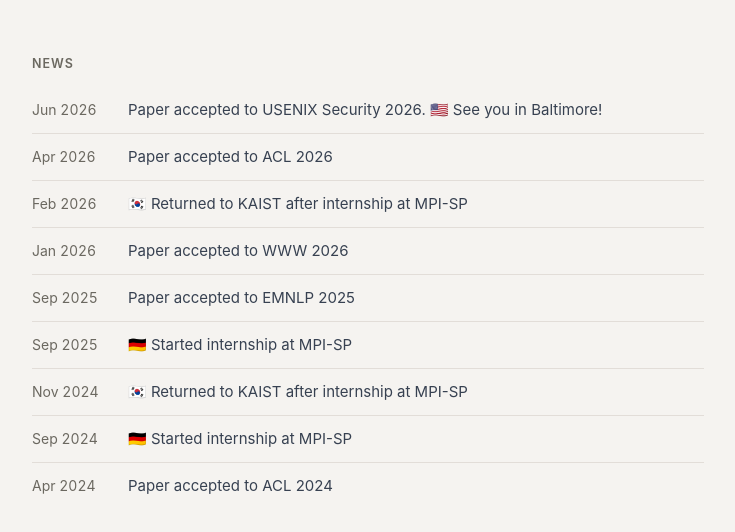
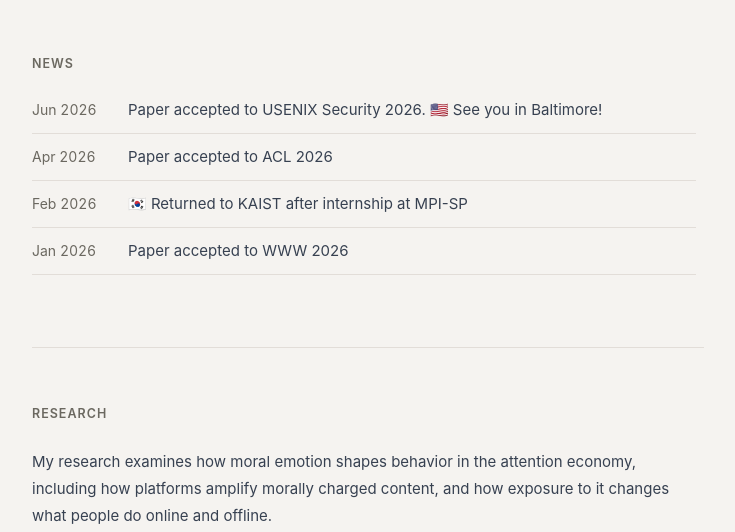
Before and after one commit to jaehong-k/jaehong-k.github.io, a plain HTML site: page index.html in a window 1280 px wide. Shown: the part 427-959 px from the top of the page, without its empty margins (272-1007 px from the left). Drawn offline with Linux system fonts and the light colour scheme.

Commit message:
Make news section scrollable, show ~4 items

```diff
--- a/style.css
+++ b/style.css
@@ -373,6 +373,24 @@
   list-style: none;
   display: flex;
   flex-direction: column;
+  max-height: 185px;
+  overflow-y: auto;
+  padding-right: 8px;
+  scrollbar-width: thin;
+  scrollbar-color: var(--border) transparent;
+}
+
+.news-list::-webkit-scrollbar {
+  width: 4px;
+}
+
+.news-list::-webkit-scrollbar-track {
+  background: transparent;
+}
+
+.news-list::-webkit-scrollbar-thumb {
+  background-color: var(--border);
+  border-radius: 2px;
 }
 
 .news-list li {
```
